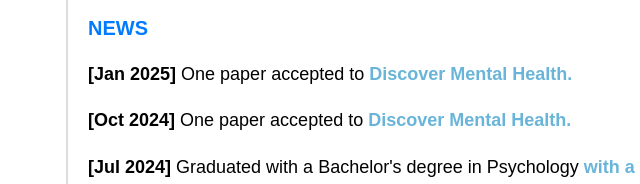
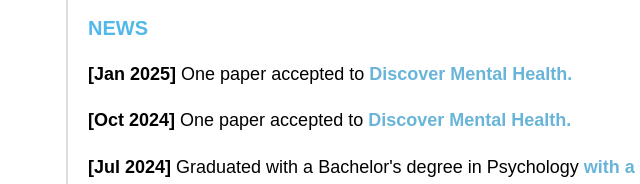
Before and after one commit to judy2510/Vy-Truc-Le, a plain HTML site: page index.html in a window 1280 px wide. Shown: the part 263-447 px from the top of the page, 414-1054 px from the left. Drawn offline with Linux system fonts and the light colour scheme.

Commit message:
Update index.html

```diff
--- a/index.html
+++ b/index.html
@@ -103,7 +103,7 @@
                                 trong cặp <u></u> là chữ gạch chân
             -->
             <!--Sửa tên đề mục-->
-            <h3>NEWS</h3>
+         <h3 strong style="color: #50b9ea; ">NEWS</h3>
             <!--Sửa nội dung-->
             <p><strong>[Jan 2025]</strong> One paper accepted to <strong style="color: #69b5d9; ">Discover Mental Health. </strong></p>
             <p><strong>[Oct 2024]</strong> One paper accepted to <strong style="color: #69b5d9; ">Discover Mental Health. </strong></p>
```
